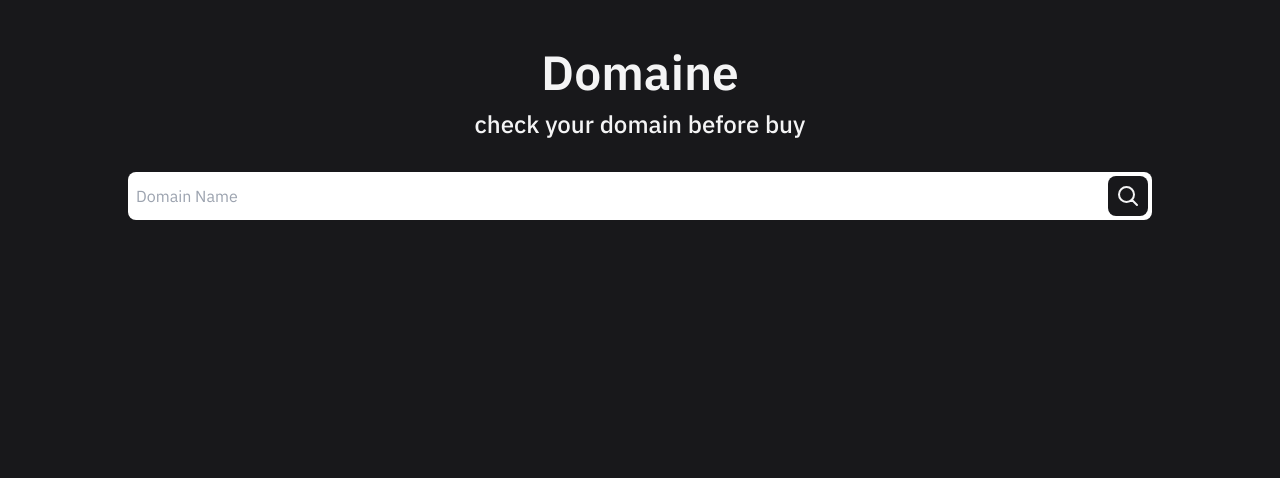
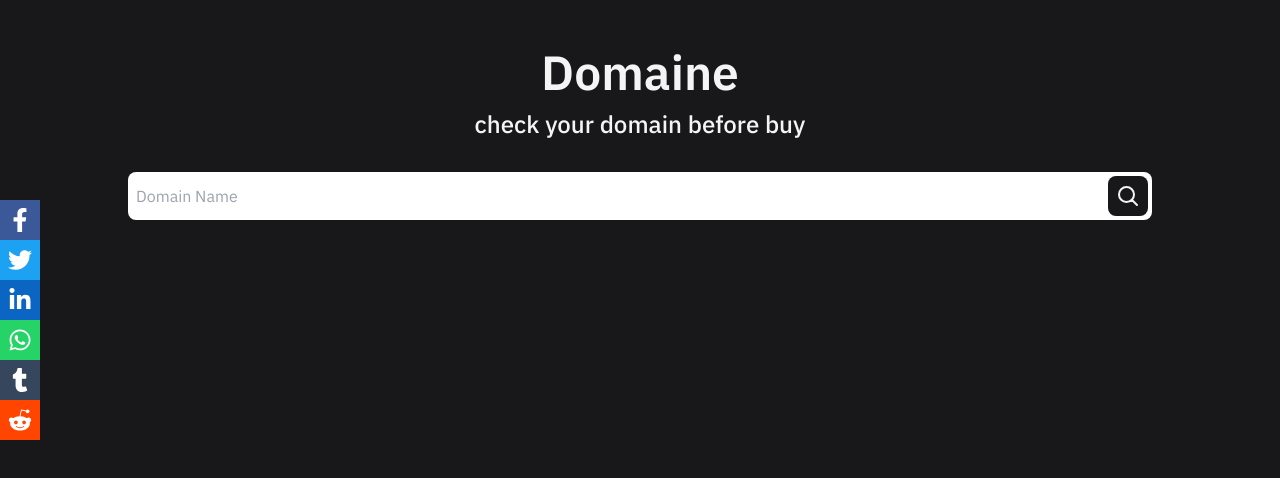
Before and after one commit to cmahmoud/domain-check, a Next.js app: page / in a window 1280 px wide. Shown: the top 478 px of the page. Built offline with nearby package versions, Linux system fonts and the light colour scheme.

Commit message:
social icons bar

```diff
--- a/components/Domain.js
+++ b/components/Domain.js
@@ -1,19 +1,24 @@
 import React from "react";
 import Xmark from "@ui/icons/Xmark";
 import Check from "@ui/icons/Check";
+import clsx from "clsx";
 
-export default function Domain({domain,exists}) {
+export default function Domain({ domain, exists }) {
 	return (
-		<div
-			className="bg-zinc-800 mb-2 p-2.5 rounded-lg flex flex-row items-center justify-between"
-		>
-			<h2 className={`text-lg font-medium ${exists && "text-white/50"}`}>
+		<div className="bg-zinc-800 mb-2 p-2.5 rounded-lg flex flex-row items-center justify-between">
+			<h2
+				className={clsx(
+					exists && "text-white/50",
+					"text-lg font-medium"
+				)}
+			>
 				{domain}
 			</h2>
 			<span
-				className={`p-0.5 rounded-full ${
-					exists ? "bg-amber-900" : "bg-lime-600"
-				}`}
+				className={clsx(
+					exists ? "bg-amber-900" : "bg-lime-600",
+					"p-0.5 rounded-full"
+				)}
 			>
 				{exists ? <Xmark /> : <Check />}
 			</span>
--- /dev/null
+++ b/components/SocialBar.js
@@ -0,0 +1,49 @@
+import React from "react";
+import Link from "next/link";
+
+export default function SocialBar() {
+	return (
+		<div className="fixed flex flex-row md:flex-col bottom-0 md:top-1/4 md:left-0 w-full md:w-auto">
+			<SocialItem viewBox="0 0 320 512" bg="#3B5998">
+				<path d="M279.14 288l14.22-92.66h-88.91v-60.13c0-25.35 12.42-50.06 52.24-50.06h40.42V6.26S260.43 0 225.36 0c-73.22 0-121.08 44.38-121.08 124.72v70.62H22.89V288h81.39v224h100.17V288z" />
+			</SocialItem>
+			<SocialItem viewBox="0 0 512 512" bg="#1da1f2">
+				<path d="M459.37 151.716c.325 4.548.325 9.097.325 13.645 0 138.72-105.583 298.558-298.558 298.558-59.452 0-114.68-17.219-161.137-47.106 8.447.974 16.568 1.299 25.34 1.299 49.055 0 94.213-16.568 130.274-44.832-46.132-.975-84.792-31.188-98.112-72.772 6.498.974 12.995 1.624 19.818 1.624 9.421 0 18.843-1.3 27.614-3.573-48.081-9.747-84.143-51.98-84.143-102.985v-1.299c13.969 7.797 30.214 12.67 47.431 13.319-28.264-18.843-46.781-51.005-46.781-87.391 0-19.492 5.197-37.36 14.294-52.954 51.655 63.675 129.3 105.258 216.365 109.807-1.624-7.797-2.599-15.918-2.599-24.04 0-57.828 46.782-104.934 104.934-104.934 30.213 0 57.502 12.67 76.67 33.137 23.715-4.548 46.456-13.32 66.599-25.34-7.798 24.366-24.366 44.833-46.132 57.827 21.117-2.273 41.584-8.122 60.426-16.243-14.292 20.791-32.161 39.308-52.628 54.253z" />
+			</SocialItem>
+			<SocialItem viewBox="0 0 448 512" bg="#0a66c2">
+				<path d="M100.28 448H7.4V148.9h92.88zM53.79 108.1C24.09 108.1 0 83.5 0 53.8a53.79 53.79 0 0 1 107.58 0c0 29.7-24.1 54.3-53.79 54.3zM447.9 448h-92.68V302.4c0-34.7-.7-79.2-48.29-79.2-48.29 0-55.69 37.7-55.69 76.7V448h-92.78V148.9h89.08v40.8h1.3c12.4-23.5 42.69-48.3 87.88-48.3 94 0 111.28 61.9 111.28 142.3V448z" />
+			</SocialItem>
+			<SocialItem viewBox="0 0 448 512" bg="#25d366">
+				<path d="M380.9 97.1C339 55.1 283.2 32 223.9 32c-122.4 0-222 99.6-222 222 0 39.1 10.2 77.3 29.6 111L0 480l117.7-30.9c32.4 17.7 68.9 27 106.1 27h.1c122.3 0 224.1-99.6 224.1-222 0-59.3-25.2-115-67.1-157zm-157 341.6c-33.2 0-65.7-8.9-94-25.7l-6.7-4-69.8 18.3L72 359.2l-4.4-7c-18.5-29.4-28.2-63.3-28.2-98.2 0-101.7 82.8-184.5 184.6-184.5 49.3 0 95.6 19.2 130.4 54.1 34.8 34.9 56.2 81.2 56.1 130.5 0 101.8-84.9 184.6-186.6 184.6zm101.2-138.2c-5.5-2.8-32.8-16.2-37.9-18-5.1-1.9-8.8-2.8-12.5 2.8-3.7 5.6-14.3 18-17.6 21.8-3.2 3.7-6.5 4.2-12 1.4-32.6-16.3-54-29.1-75.5-66-5.7-9.8 5.7-9.1 16.3-30.3 1.8-3.7.9-6.9-.5-9.7-1.4-2.8-12.5-30.1-17.1-41.2-4.5-10.8-9.1-9.3-12.5-9.5-3.2-.2-6.9-.2-10.6-.2-3.7 0-9.7 1.4-14.8 6.9-5.1 5.6-19.4 19-19.4 46.3 0 27.3 19.9 53.7 22.6 57.4 2.8 3.7 39.1 59.7 94.8 83.8 35.2 15.2 49 16.5 66.6 13.9 10.7-1.6 32.8-13.4 37.4-26.4 4.6-13 4.6-24.1 3.2-26.4-1.3-2.5-5-3.9-10.5-6.6z" />
+			</SocialItem>
+			<SocialItem viewBox="0 0 320 512" bg="#35465d">
+				<path d="M309.8 480.3c-13.6 14.5-50 31.7-97.4 31.7-120.8 0-147-88.8-147-140.6v-144H17.9c-5.5 0-10-4.5-10-10v-68c0-7.2 4.5-13.6 11.3-16 62-21.8 81.5-76 84.3-117.1.8-11 6.5-16.3 16.1-16.3h70.9c5.5 0 10 4.5 10 10v115.2h83c5.5 0 10 4.4 10 9.9v81.7c0 5.5-4.5 10-10 10h-83.4V360c0 34.2 23.7 53.6 68 35.8 4.8-1.9 9-3.2 12.7-2.2 3.5.9 5.8 3.4 7.4 7.9l22 64.3c1.8 5 3.3 10.6-.4 14.5z" />
+			</SocialItem>
+			<SocialItem viewBox="0 0 512 512" bg="#ff4500">
+				<path d="M440.3 203.5c-15 0-28.2 6.2-37.9 15.9-35.7-24.7-83.8-40.6-137.1-42.3L293 52.3l88.2 19.8c0 21.6 17.6 39.2 39.2 39.2 22 0 39.7-18.1 39.7-39.7s-17.6-39.7-39.7-39.7c-15.4 0-28.7 9.3-35.3 22l-97.4-21.6c-4.9-1.3-9.7 2.2-11 7.1L246.3 177c-52.9 2.2-100.5 18.1-136.3 42.8-9.7-10.1-23.4-16.3-38.4-16.3-55.6 0-73.8 74.6-22.9 100.1-1.8 7.9-2.6 16.3-2.6 24.7 0 83.8 94.4 151.7 210.3 151.7 116.4 0 210.8-67.9 210.8-151.7 0-8.4-.9-17.2-3.1-25.1 49.9-25.6 31.5-99.7-23.8-99.7zM129.4 308.9c0-22 17.6-39.7 39.7-39.7 21.6 0 39.2 17.6 39.2 39.7 0 21.6-17.6 39.2-39.2 39.2-22 .1-39.7-17.6-39.7-39.2zm214.3 93.5c-36.4 36.4-139.1 36.4-175.5 0-4-3.5-4-9.7 0-13.7 3.5-3.5 9.7-3.5 13.2 0 27.8 28.5 120 29 149 0 3.5-3.5 9.7-3.5 13.2 0 4.1 4 4.1 10.2.1 13.7zm-.8-54.2c-21.6 0-39.2-17.6-39.2-39.2 0-22 17.6-39.7 39.2-39.7 22 0 39.7 17.6 39.7 39.7-.1 21.5-17.7 39.2-39.7 39.2z" />
+			</SocialItem>
+		</div>
+	);
+}
+function SocialItem(props) {
+	return (
+		<div
+			style={{ background: props.bg }}
+			className="flex items-center justify-center w-full basis-1/6 md:basis-0 p-2 cursor-pointer"
+		>
+			<Link href="/">
+				<a className="text-white">
+					<svg
+						xmlns="http://www.w3.org/2000/svg"
+						viewBox={props.viewBox || "0 0 512 512"}
+						width="24"
+						height="24"
+						fill="currentcolor"
+					>
+						{props.children}
+					</svg>
+				</a>
+			</Link>
+		</div>
+	);
+}
--- a/pages/index.js
+++ b/pages/index.js
@@ -1,10 +1,10 @@
 import Head from "next/head";
-import Form from "@ui/Form"
-import Header from "@ui/Header"
-import DomainList from "@ui/DomainList"
+import Form from "@ui/Form";
+import Header from "@ui/Header";
+import DomainList from "@ui/DomainList";
+import SocialBar from "@ui/SocialBar";
 
 export default function Home() {
-
 	return (
 		<>
 			<Head>
@@ -16,10 +16,11 @@ export default function Home() {
 				<link rel="icon" href="/favicon.ico" />
 			</Head>
 			<div className="text-zinc-100 conatiner mx-auto px-4 md:px-32">
-				<Header/>
-				<Form/>
-				<DomainList/>
+				<Header />
+				<Form />
+				<DomainList />
 			</div>
+			<SocialBar />
 		</>
 	);
 }
--- a/styles/index.css
+++ b/styles/index.css
@@ -37,6 +37,6 @@
         font-family: 'IBM Plex Sans';
     }
     body{
-        @apply bg-zinc-900
+        @apply bg-zinc-900;
     }
 }
```
Also changed, not shown: components/icons/social.js (added).
